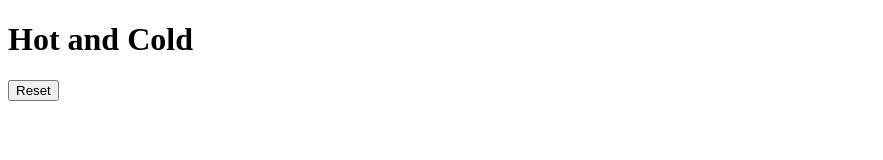
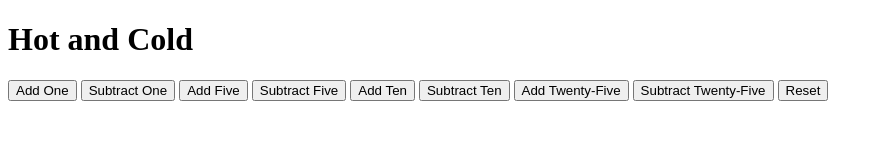
Before and after one commit to gregoryt35/Level-1-JS-Project, a plain HTML site: page index.html in a window 1280 px wide. Shown: the whole page, without its empty margins (0-883 px from the left). Drawn offline with Linux system fonts and the light colour scheme.

Commit message:
added functions

```diff
--- a/index.html
+++ b/index.html
@@ -53,6 +53,14 @@
 
 <body onload = "initialize">
     <h1>Hot and Cold</h1>
+    <button onclick = "addOne();">Add One</button>
+    <button onclick = "subtractOne();">Subtract One</button>
+    <button onclick = "addFive();">Add Five</button>
+    <button onclick = "subtractFive();">Subtract Five</button>
+    <button onclick = "addTen();">Add Ten</button>
+    <button onclick = "subtractTen();">Subtract Ten</button>
+    <button onclick = "addTwentyFive();">Add Twenty-Five</button>
+    <button onclick = "subtractTwentyFive();">Subtract Twenty-Five</button>
     <button onclick = "initialize();">Reset</button>
 
 
```
